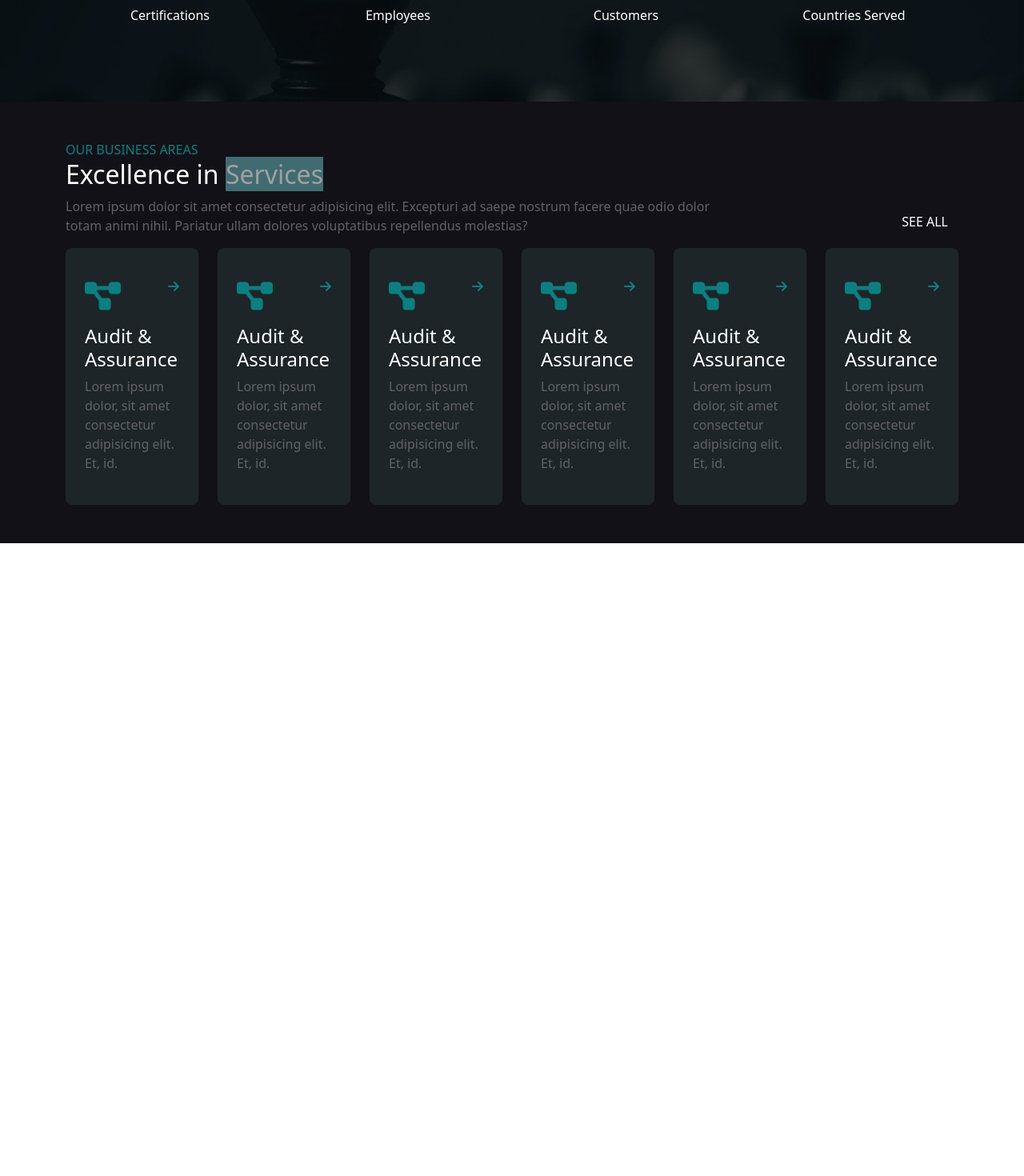
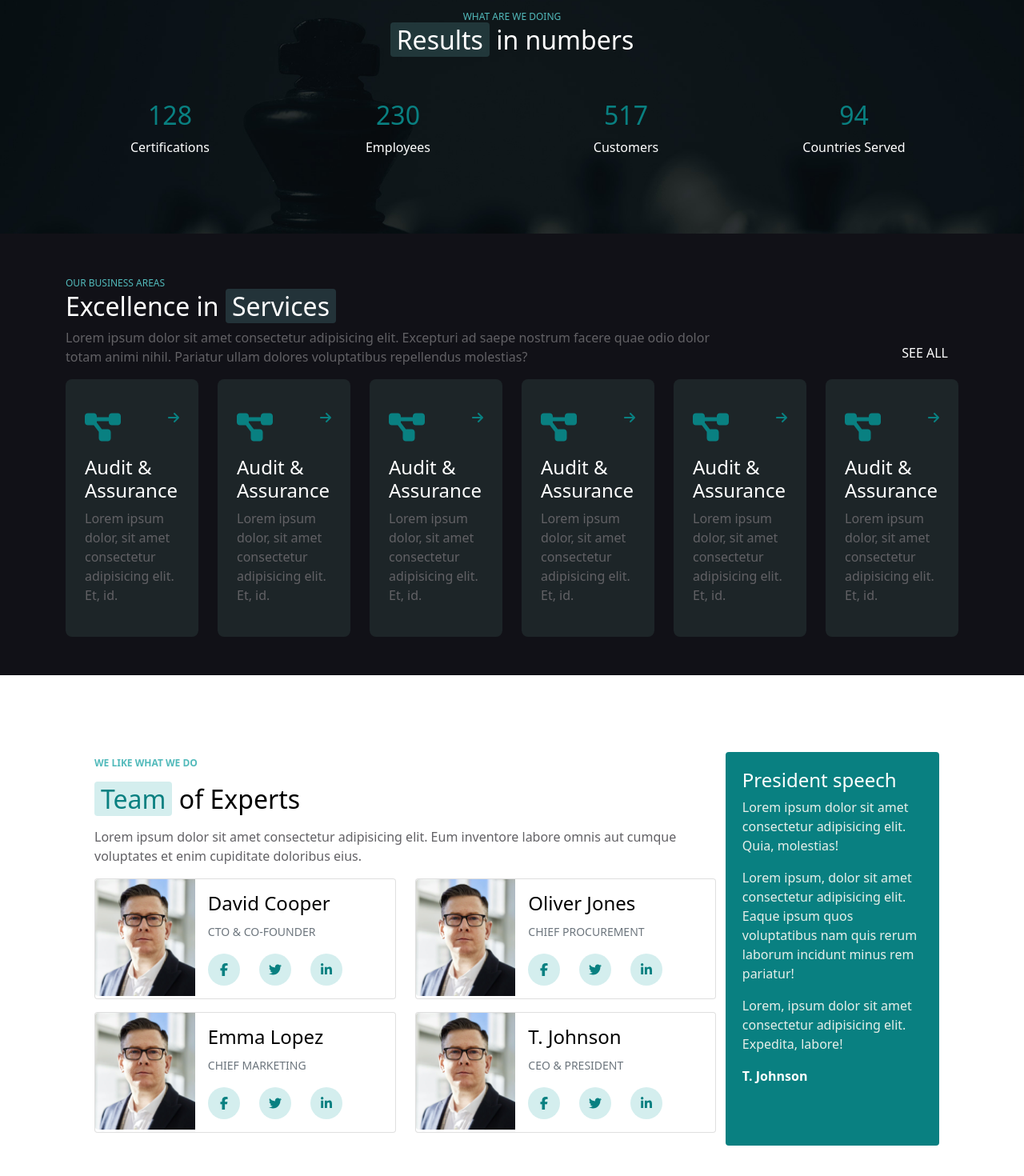
Before and after one commit to AndreSoffiantini/proj-html-vuejs, a Vue app: page / in a window 1280 px wide. Shown: the part 1870-3340 px from the top of the page at 80% size. Before the commit the page ends 2933 px from the top, so only its background shows below. Built offline with nearby package versions, Linux system fonts and the light colour scheme.

Commit message:
Add section_team

```diff
--- a/src/components/MainComponent.vue
+++ b/src/components/MainComponent.vue
@@ -6,15 +6,15 @@
 
         <section class="section_intro_video py-5 text-center">
 
-            <div class="container text-center">
+            <div class="container text-center p-5">
 
-                <span class="small_title">Introduction Video</span>
+                <strong class="small_title">Introduction Video</strong>
 
-                <h2>Advisory <span class="styled_title">Performance</span> </h2>
+                <h2 class="text-black my-3">Advisory <span class="light_bg_title">Performance</span> </h2>
 
                 <p>Lorem ipsum dolor sit amet consectetur adipisicing elit. Eum inventore labore omnis aut cumque voluptates et enim cupiditate doloribus eius.</p>
 
-                <div class="video position-relative">
+                <div class="video position-relative p-5">
                     <img class="mw-100" src="@/assets/img/images/video-1.jpg" alt="">
                     <font-awesome-icon icon="fa-solid fa-play" class="play_btn position-absolute top-50 start-50 translate-middle"/>
                 </div>
@@ -29,7 +29,7 @@
 
                 <span class="small_title">What are we doing</span>
 
-                <h2> <span class="squared_title">Results</span> in numbers </h2>
+                <h2> <span class="dark_bg_title">Results</span> in numbers </h2>
 
                 <div class="row row-cols-4 py-5">
 
@@ -65,7 +65,7 @@
 
                 <span class="small_title">Our business areas</span>
 
-                <h2 class="text-white"> Excellence in <span class="squared_title">Services</span> </h2>
+                <h2 class="text-white"> Excellence in <span class="dark_bg_title">Services</span> </h2>
 
                 <div class="row">
 
@@ -201,13 +201,74 @@
 
         </section>
 
-        <section class="py-5"></section>
+        <section class="section_team py-5">
 
-        <section class="py-5"></section>
+            <div class="container p-5">
+                <div class="row">
 
-        <section class="py-5"></section>
+                    <div class="col-9">
 
-        <section class="py-5"></section>
+                        <strong class="small_title">We like what we do</strong>
+
+                        <h2 class="text-black my-3"> <span class="light_bg_title">Team</span> of Experts </h2>
+
+                        <p>Lorem ipsum dolor sit amet consectetur adipisicing elit. Eum inventore labore omnis aut cumque voluptates et enim cupiditate doloribus eius.</p>
+
+                        <div class="row row-cols-2">
+
+                            <div class="team_member_card col border-white" v-for="member in team_members" :key="'team member ' + member.id">
+
+                                <div class="card mb-3" style="max-width: 540px;">
+                                    <div class="row g-0">
+                                        <div class="col-md-4">
+                                            <img src="@/assets/img/images/team-1.jpg" class="img-fluid rounded-start" :alt="'team member ' + member.id">
+                                        </div>
+                                    <div class="col-md-8">
+                                        <div class="card-body">
+                                            <h4 class="card-title text-black">{{member.name}}</h4>
+                                            <p class="card-text text-uppercase"><small class="text-muted">{{member.role}}</small></p>
+                                            <div>
+
+                                                <font-awesome-icon icon="fa-brands fa-facebook-f" class="member_socials"/>
+                                                <font-awesome-icon icon="fa-brands fa-twitter" class="member_socials mx-4" />
+                                                <font-awesome-icon icon="fa-brands fa-linkedin-in" class="member_socials"/>
+
+                                            </div>
+                                        </div>
+                                    </div>
+                                </div>
+                            </div>
+
+                            </div>
+
+                        </div>
+
+                    </div>
+
+                    <div class="col-3">
+
+                        <h4 class="text-white">President speech</h4>
+
+                        <p>Lorem ipsum dolor sit amet consectetur adipisicing elit. Quia, molestias!</p>
+
+                        <p>Lorem ipsum, dolor sit amet consectetur adipisicing elit. Eaque ipsum quos voluptatibus nam quis rerum laborum incidunt minus rem pariatur!</p>
+
+                        <p>Lorem, ipsum dolor sit amet consectetur adipisicing elit. Expedita, labore!</p>
+
+                        <strong class="text-white">T. Johnson</strong>
+
+                    </div>
+
+                </div>
+            </div>
+
+        </section>
+
+        <section class="section_news py-5"></section>
+
+        <section class="section_newsletter py-5"></section>
+
+        <section class="section_message py-5"></section>
 
     </main>
 
@@ -222,6 +283,32 @@ export default {
     components: {
         Jumbotron,
         BorderBtn
+    },
+    data() {
+        return {
+           team_members: [
+               {
+                   id: '1',
+                   name: 'David Cooper',
+                   role: 'Cto & Co-Founder'
+               },
+               {
+                   id: '2',
+                   name: 'Oliver Jones',
+                   role: 'Chief Procurement'
+               },
+               {
+                   id: '3',
+                   name: 'Emma Lopez',
+                   role: 'Chief Marketing'
+               },
+               {
+                   id: '4',
+                   name: 'T. Johnson',
+                   role: 'CEO & President'
+               }
+           ]
+        }
     }
 }
 </script>
@@ -230,18 +317,29 @@ export default {
 
     .small_title {
         text-transform: uppercase;
-        color: $blue_lagoon;
-        }
-
-    .styled_title {
-        color: $surfie_green;
-        background-color: $gray_nurse;
-        padding: 0 0.5rem;
+        color: $fountain_blue;
+        font-size: 0.75rem;
     }
 
-    .squared_title {
-        background-color: $tradewind;
-        opacity: 0.6;
+    .light_bg_title {
+        color: $surfie_green;
+        background-color: #52b9bb3f;
+        padding: 0 0.5rem;
+        border-radius: 0.25rem;
+    }
+
+    .dark_bg_title {
+        background-color: #60a9ad3a;
+        padding: 0 0.5rem;
+        border-radius: 0.25rem;
+    }
+
+    .member_socials {
+        color: $surfie_green;
+        background-color: #52b9bb3f;
+        border-radius: 100%;
+        padding: 0.75rem;
+        aspect-ratio: 1;
     }
 
     section {
@@ -289,4 +387,15 @@ export default {
         }
     }
 
+    .section_team {
+
+        .col-3 {
+            background-color: $surfie_green;
+            color: $gray_nurse;
+            border-radius: 0.25rem;
+            padding: 1.3rem;
+        }
+
+    }
+
 </style>
```
